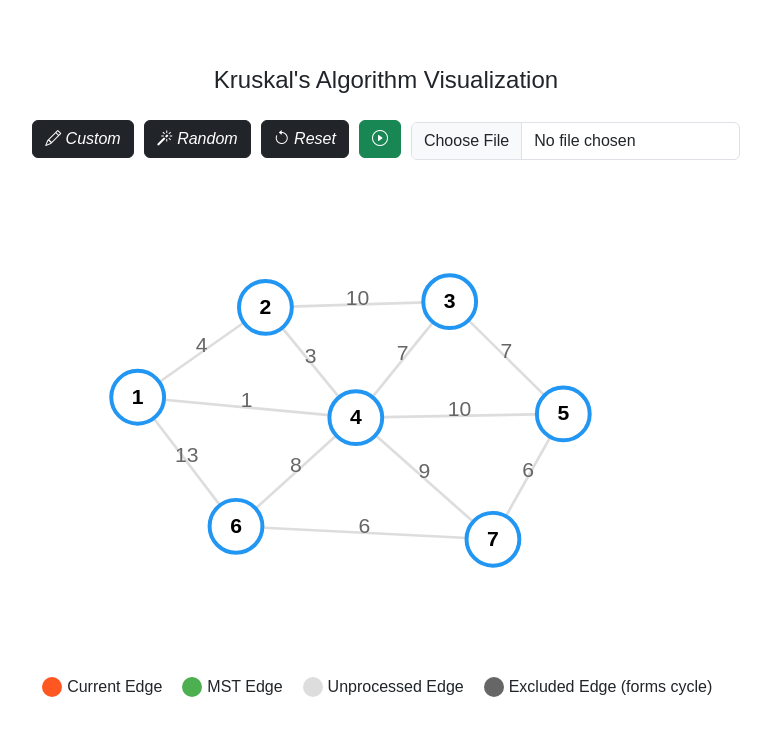
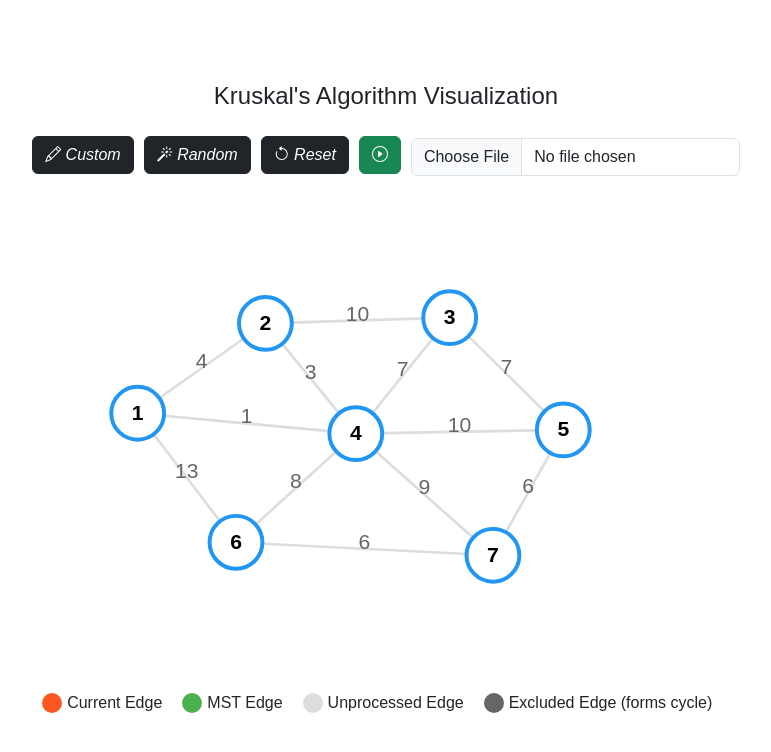
Before and after one commit to ArchontisKostis/algo-vis, a React (Vite) app in the folder app/: page / in a window 1280 px wide. Shown: the top 752 px of the page, without its empty margins (254-1025 px from the left). Built offline with nearby package versions, Linux system fonts and the light colour scheme.

Commit message:
update ui

```diff
--- a/app/src/App.css
+++ b/app/src/App.css
@@ -11,7 +11,7 @@
 }
 
 .App {
-  padding: 2em;
+  padding: 2em 2em 0 2em;
   font-family: Arial, sans-serif;
 }
 
```
